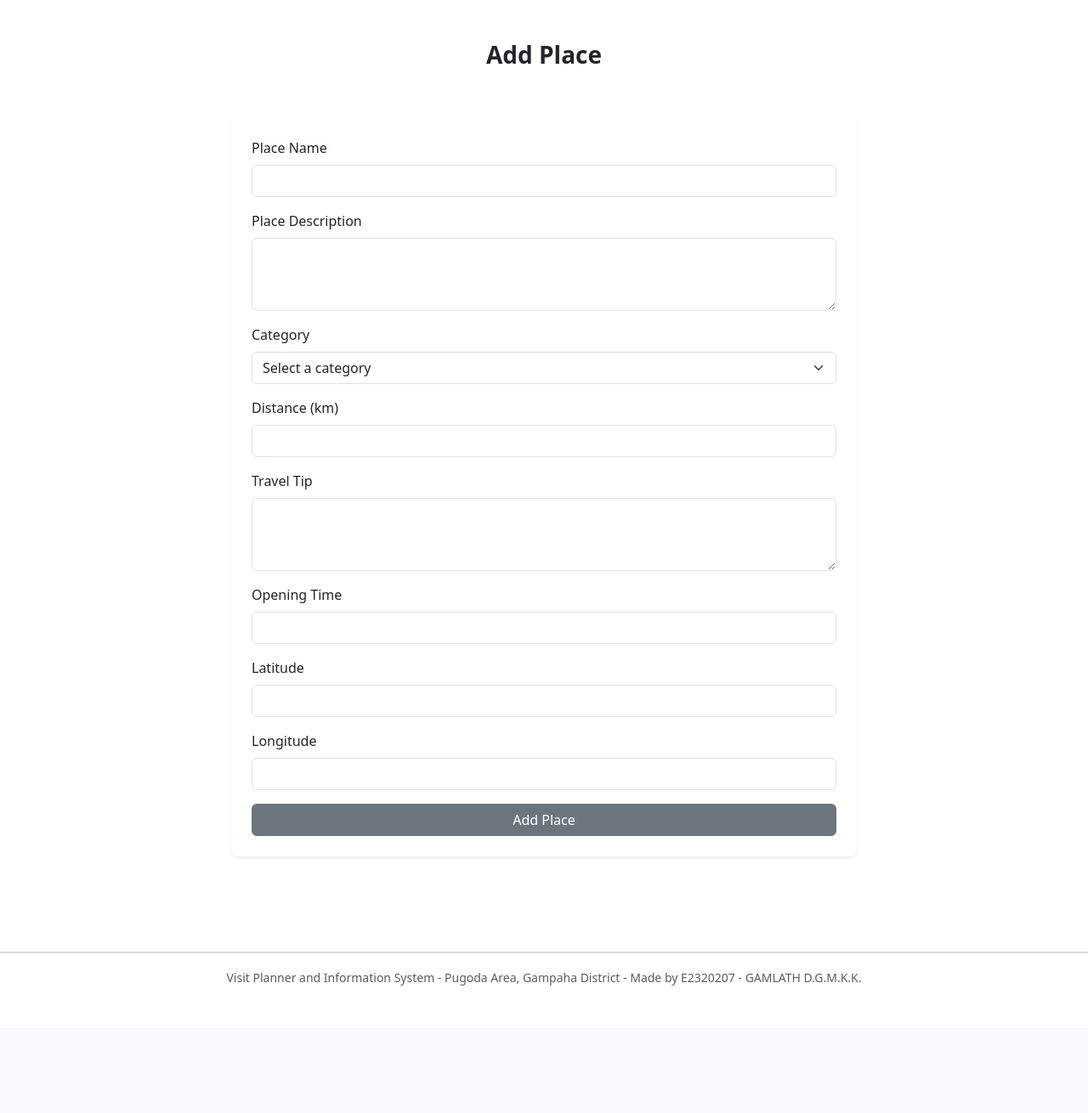
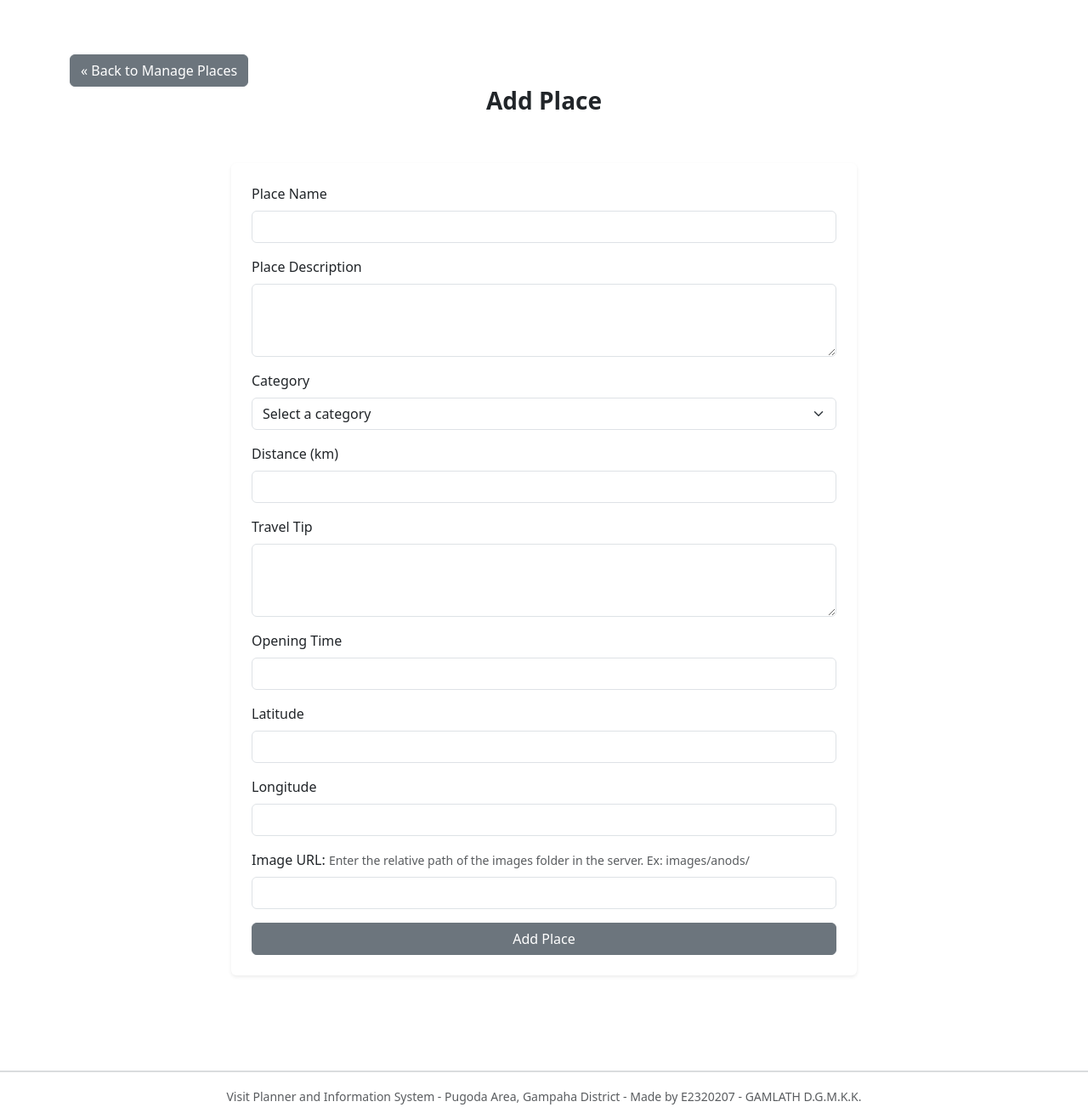
Before and after one commit to kumugg/Visitplanner, a PHP site: page /admin/add_place.php in a window 1280 px wide. Shown: the part 56-1366 px from the top of the page at 85% size. Before the commit the page ends 1216 px from the top, so only its background shows below. Run offline with PHP 8.4, Linux system fonts and the light colour scheme; a user stored in the database is signed in; data comes from the database, SQL or seed files in the repository.

Commit message:
fixed most of known bugs again

```diff
--- a/admin/add_place.php
+++ b/admin/add_place.php
@@ -20,12 +20,13 @@ if ($_SERVER['REQUEST_METHOD'] === 'POST') {
     $travel_tip = $_POST['travel_tip'] ?? '';
     $latitude = $_POST['latitude'] ?? '';
     $longitude = $_POST['longitude'] ?? '';
+    $image_path = $_POST['image_path'] ?? '';
 
     // Main validation check (kept the same as your original: name, description, lat, and long required)
-    if (!empty($place_name) && !empty($place_description) && !empty($category_id) && !empty($latitude) && !empty($longitude)) {
-        $sql = "INSERT INTO place (place_name, place_description, category_id, distance_km, opening_time, travel_tip, latitude, longitude) VALUES (?, ?, ?, ?, ?, ?, ?, ?)";
+    if (!empty($place_name) && !empty($place_description) && !empty($category_id) && !empty($latitude) && !empty($longitude) && !empty($image_path)) {
+        $sql = "INSERT INTO place (place_name, place_description, category_id, distance_km, opening_time, travel_tip, latitude, longitude, image_path) VALUES (?, ?, ?, ?, ?, ?, ?, ?, ?)";
         try {
-            $result = $conn->execute_query($sql, [$place_name, $place_description, $category_id, $distance_km, $opening_time, $travel_tip, $latitude, $longitude]);
+            $result = $conn->execute_query($sql, [$place_name, $place_description, $category_id, $distance_km, $opening_time, $travel_tip, $latitude, $longitude, $image_path]);
 
             if ($result) {
                 echo '<script> document.addEventListener("DOMContentLoaded", function() { triggerNotificationSuccess("Place added successfully!"); }); </script>';
@@ -43,6 +44,7 @@ if ($_SERVER['REQUEST_METHOD'] === 'POST') {
 ?>
 
 <div class="container py-5">
+    <a href="manage_places.php" class="btn btn-<?= $theme_color ?> mt-3">&laquo; Back to Manage Places</a>
     <div class="row justify-content-center mb-5">
         <div class="col-md-6 text-center">
             <h1 class="h3 fw-bold">Add Place</h1>
@@ -94,6 +96,10 @@ if ($_SERVER['REQUEST_METHOD'] === 'POST') {
                             <label for="longitude" class="form-label">Longitude</label>
                             <input type="text" class="form-control" id="longitude" name="longitude" required>
                         </div>
+                        <div class="mb-3">
+                            <label for="image_path" class="form-label">Image URL: <small class="form-text text-muted">Enter the relative path of the images folder in the server. Ex: images/anods/</small></label>
+                            <input type="text" class="form-control" id="image_path" name="image_path" required>
+                        </div>
                         <button type="submit" class="btn btn-<?= $theme_color ?> w-100">Add Place</button>
                     </form>
                 </div>
--- a/admin/add_user.php
+++ b/admin/add_user.php
@@ -50,6 +50,7 @@ if ($_SERVER['REQUEST_METHOD'] === 'POST') {
 ?>
 
 <div class="container py-5">
+    <a href="manage_users.php" class="btn btn-<?= $theme_color ?> mt-3">&laquo; Back to Manage Users</a>
     <div class="row justify-content-center mb-5">
         <div class="col-md-6 text-center">
             <h1 class="h3 fw-bold">Add Users</h1>
--- a/admin/edit_user.php
+++ b/admin/edit_user.php
@@ -49,7 +49,7 @@ if ($_SERVER['REQUEST_METHOD'] === 'POST') {
 ?>
 
 <div class="container py-5">
-    <a href="admin_dashboard.php" class="btn btn-<?= $theme_color ?> mt-3">&laquo; Back to Dashboard</a>
+    <a href="manage_users.php" class="btn btn-<?= $theme_color ?> mt-3">&laquo; Back to Manage Users</a>
     <div class="row justify-content-center mb-5">
         <div class="col-md-6 text-center">
             <h1 class="h3 fw-bold">Edit User</h1>
--- a/index.php
+++ b/index.php
@@ -12,7 +12,9 @@ $category = $_GET['category'] ?? null;
         $user = $conn->execute_query($sql, [$_SESSION['logged_in_username']])->fetch_assoc();
         $first_name = htmlspecialchars($user['first_name'] ?? '');
         echo "<p class=\"h1 fw-bold text-" . $theme_color . " py-5\" style=\"font-family: 'Roboto', sans-serif;\">Hi, " . $first_name . "! The Places Google Maps Forgot - Now All in One Spot</p>";
-    }
+    } else {
+        echo "<p class=\"h1 fw-bold text-" . $theme_color . " py-5\" style=\"font-family: 'Roboto', sans-serif;\">The Places Google Maps Forgot - Now All in One Spot</p>";
+     }
     ?>
     <a href="?category=all" class="btn btn-outline-<?= $theme_color; ?> mb-5">All</a>
 
```
Also changed, not shown: images/water_world/2.webp (added), images/water_world/3.webp (added).
